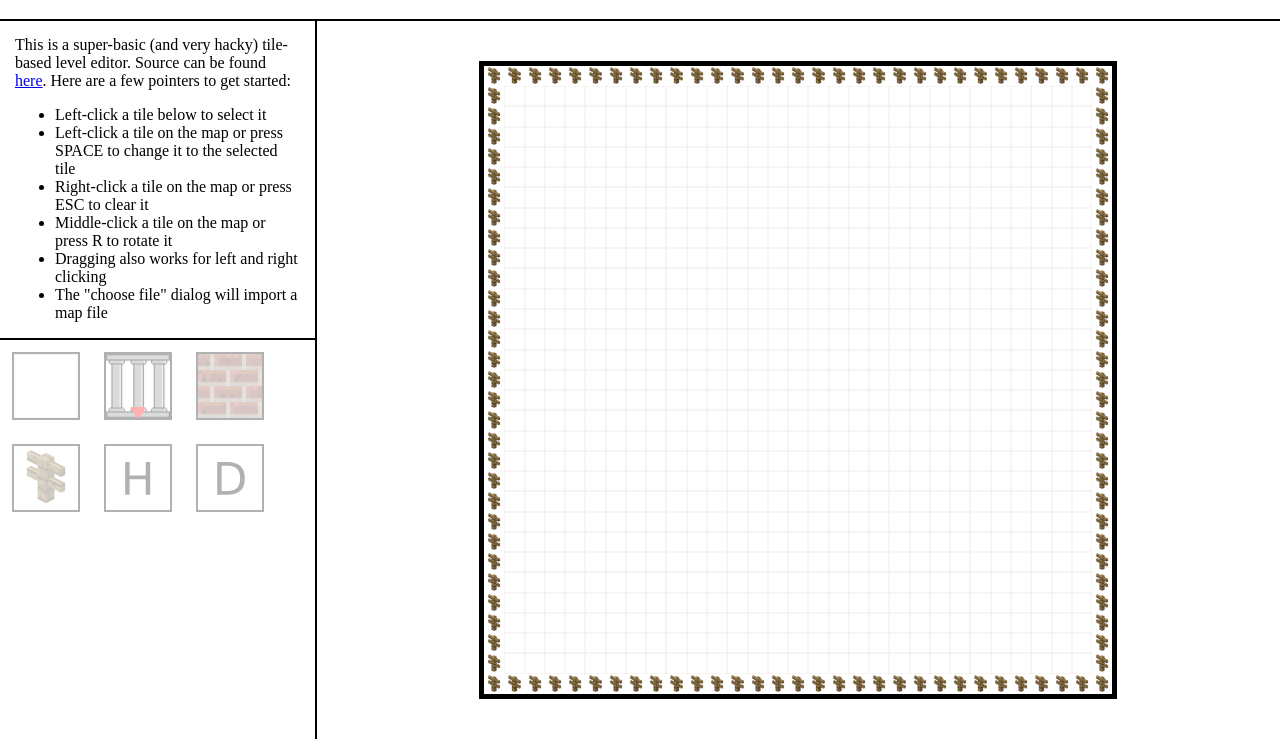
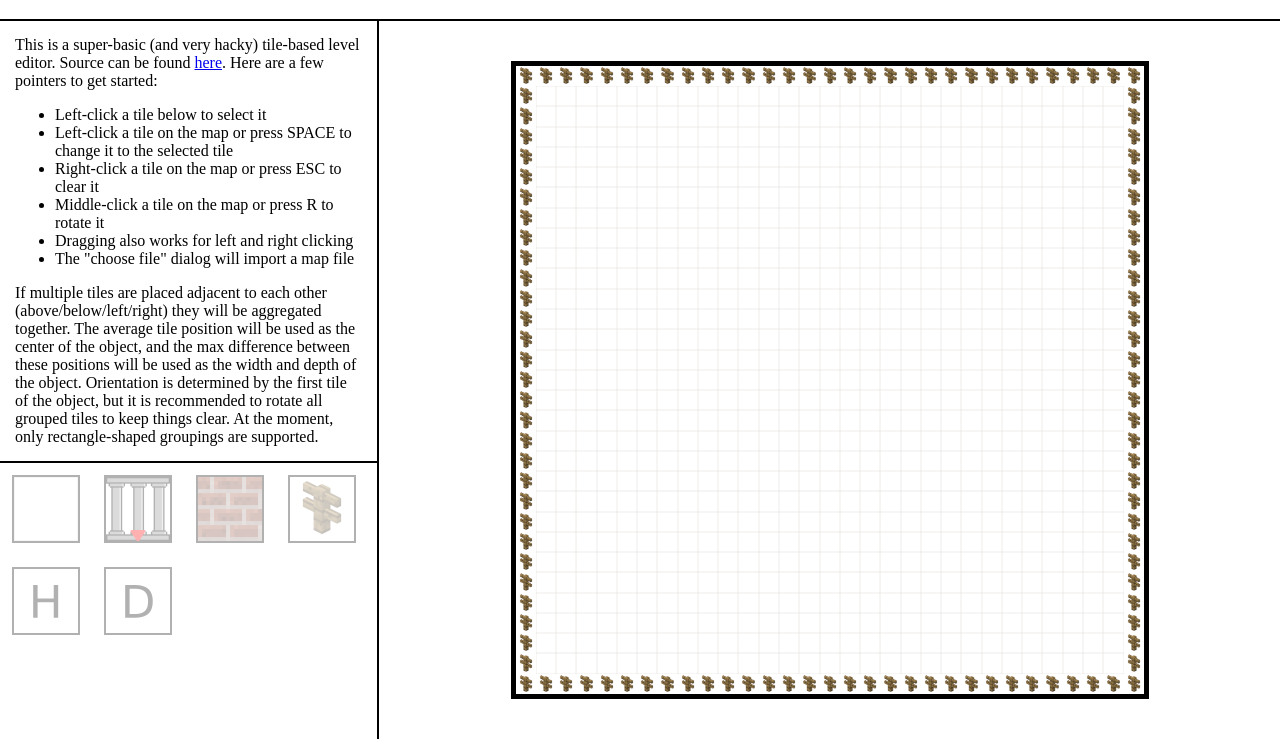
Before and after one commit to chris1625/cse125-level-editor, a plain HTML site: page index.html in a window 1280 px wide. Shown: the part 61-800 px from the top of the page. Drawn offline with nearby package versions, Linux system fonts and the light colour scheme.

Commit message:
Additional help dialog, wider sidebar

```diff
--- a/index.html
+++ b/index.html
@@ -36,6 +36,12 @@
                             <li>Dragging also works for left and right clicking</li>
                             <li>The "choose file" dialog will import a map file</li>
                         </ul>
+			If multiple tiles are placed adjacent to each other (above/below/left/right)
+			they will be aggregated together. The average tile position will be used as
+			the center of the object, and the max difference between these positions will
+			be used as the width and depth of the object. Orientation is determined by the
+			first tile of the object, but it is recommended to rotate all grouped tiles to
+			keep things clear. At the moment, only rectangle-shaped groupings are supported.
                     </div>
                 </div>
                 <div id="tile-selection">
--- a/style.css
+++ b/style.css
@@ -49,7 +49,7 @@ html, body {
 }
 
 #sidebar {
-    width: 25%;
+    width: 30%;
     border-right: 2px solid black;
     display: flex;
     flex-direction: column;
@@ -104,7 +104,7 @@ html, body {
 }
 
 #map {
-    width: 75%;
+    width: 70%;
     display: flex;
     align-items: center;
     justify-content: center;
```
